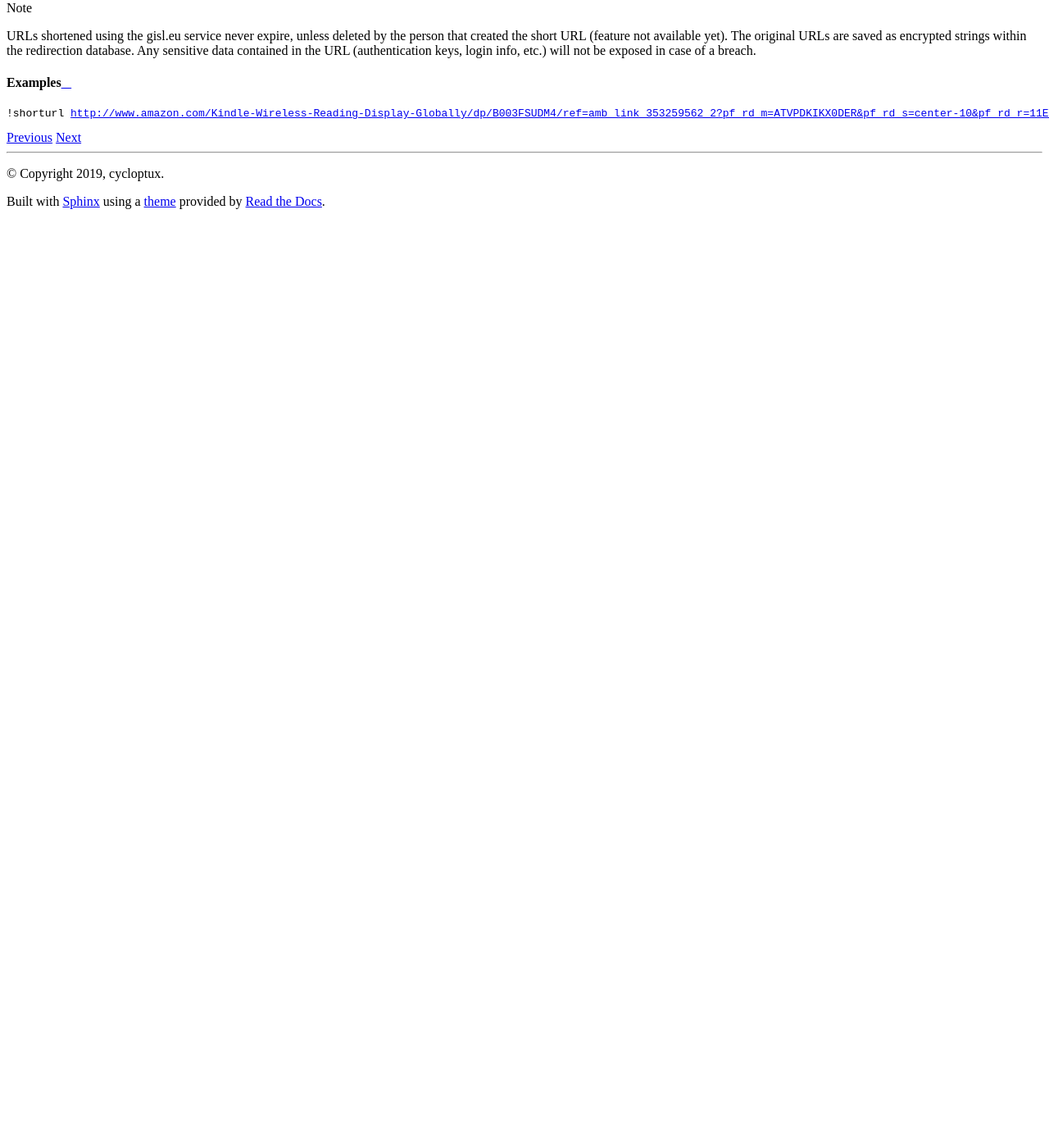
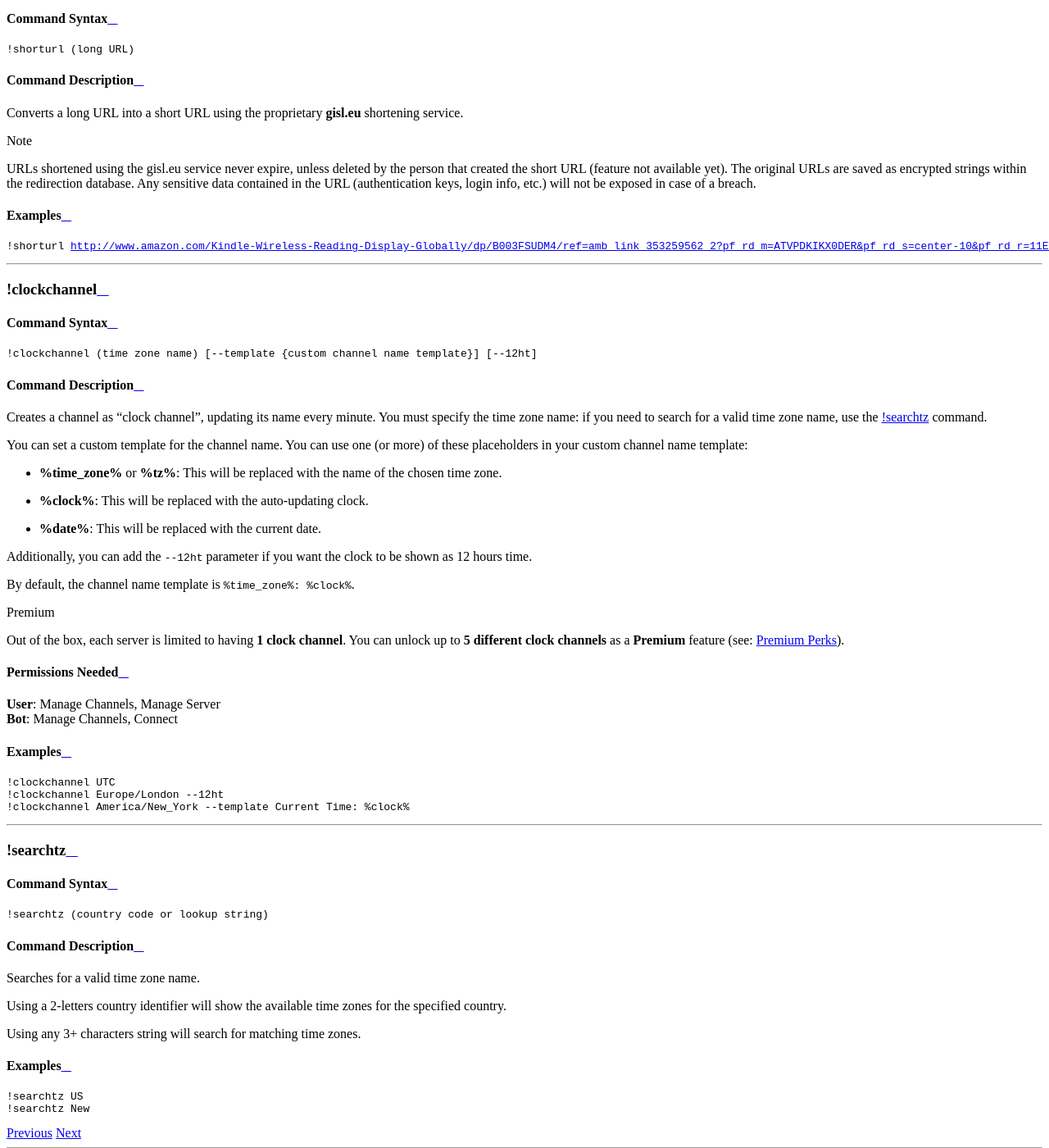
Before and after one commit to cycloptux/GiselleBot-Documentation, a Sphinx documentation site: the page built from docs/source/utility/util.rst, in a window 1280 px wide and 1400 px high, scrolled down 13387 px. Shown: the whole window at 82% size. Built offline with Sphinx 7.4.7 and the Read the Docs theme 2.0.0, drawn with Linux system fonts in a browser that asks for light colours; before the commit the page ends 13650 px from its top, so only the background shows below that; some of the changed text lies outside the part shown.

Commit message:
New updates.

```diff
--- a/docs/source/moderation_and_administration/automoderator.rst
+++ b/docs/source/moderation_and_administration/automoderator.rst
@@ -22,6 +22,7 @@ Supported Triggers
 * **NSFW Images**: recognizes possible NSFW images sent by posting URLs in a message, or using message attachments, and triggers if at least one of the images posted is over the NSFW threshold for the server. Refer to :ref:`nsfwjs` for a deeper explanation of this detection system, and to :ref:`nsfwthreshold` to configure the server threshold.
 * **QR Codes**: recognizes QR codes contained in images sent by posting URLs in a message, or using message attachments, and triggers if at least one of the images posted is confirmed to contain a QR code. This check works on **both screenshots and pictures** (taken by a camera/webcam), even though the recognition rate of pictures may be affected by the quality of the image.
 * **Anti-Raid**: counts the number of users (either new, or existing users leaving and re-joining) joining your server within a certain span of time and triggers if the number server joins is over a threshold. The default (allowed) threshold pair is **5** users in **15** seconds, but can be configured in each server.
+* **Anti-Young Accounts**: checks the Discord account age (time from the account creation date) of each user joining your server and triggers if the account age is lower than a set threshold. The default threshold is **1 hour**, but can be configured in each server.
 
 .. note::
     Discord lag or connection problems can cause Anti-Spam and Anti-Attachment Spam false positives.
@@ -41,7 +42,7 @@ Supported Actions
 
 * **Automatic deletion of the offending message**.
 * **Auto-warn**: Automatically apply a generic warning on the offending user. Specify a rule with the dedicated option.
-* **Auto-mute**: Automatically mute the offending user. The applied mute is a temporary, 2 hours long, mute.
+* **Auto-mute**: Automatically mute the offending user. By default, the applied mute is a temporary (2 hours long) mute, but can be configured for each moderation trigger.
 * **Auto-kick**: Automatically kick the offending user.
 * **Auto-ban**: Automatically ban the offending user.
 
--- a/docs/source/utility/util.rst
+++ b/docs/source/utility/util.rst
@@ -688,3 +688,79 @@ Examples
 .. parsed-literal::
 
     |bot_prefix|\ shorturl http://www.amazon.com/Kindle-Wireless-Reading-Display-Globally/dp/B003FSUDM4/ref=amb_link_353259562_2?pf_rd_m=ATVPDKIKX0DER&pf_rd_s=center-10&pf_rd_r=11EYKTN682A79T370AM3&pf_rd_t=201&pf_rd_p=1270985982&pf_rd_i=B002Y27P3M
+
+....
+
+.. _clockchannel:
+
+|bot_prefix|\ clockchannel
+--------------------------
+
+Command Syntax
+^^^^^^^^^^^^^^
+.. parsed-literal::
+
+    |bot_prefix|\ clockchannel (time zone name) [--template {custom channel name template}] [--12ht]
+
+Command Description
+^^^^^^^^^^^^^^^^^^^
+
+Creates a channel as "clock channel", updating its name every minute. You must specify the time zone name: if you need to search for a valid time zone name, use the :ref:`searchtz` command.
+
+You can set a custom template for the channel name. You can use one (or more) of these placeholders in your custom channel name template:
+
+* **%time\_zone%** or **%tz%**: This will be replaced with the name of the chosen time zone.
+* **%clock%**: This will be replaced with the auto-updating clock.
+* **%date%**: This will be replaced with the current date.
+
+Additionally, you can add the ``--12ht`` parameter if you want the clock to be shown as 12 hours time.
+
+By default, the channel name template is ``%time_zone%: %clock%``.
+
+.. admonition:: Premium
+
+    Out of the box, each server is limited to having **1 clock channel**. You can unlock up to **5 different clock channels** as a **Premium** feature (see: :ref:`premium-perks`).
+
+
+Permissions Needed
+^^^^^^^^^^^^^^^^^^
+| **User**: Manage Channels, Manage Server
+| **Bot**: Manage Channels, Connect
+
+
+Examples
+^^^^^^^^
+.. parsed-literal::
+
+    |bot_prefix|\ clockchannel UTC
+    |bot_prefix|\ clockchannel Europe/London --12ht
+    |bot_prefix|\ clockchannel America/New_York --template Current Time: %clock%
+
+....
+
+.. _searchtz:
+
+|bot_prefix|\ searchtz
+----------------------
+
+Command Syntax
+^^^^^^^^^^^^^^
+.. parsed-literal::
+
+    |bot_prefix|\ searchtz (country code or lookup string)
+
+Command Description
+^^^^^^^^^^^^^^^^^^^
+
+Searches for a valid time zone name.
+
+Using a 2-letters country identifier will show the available time zones for the specified country.
+
+Using any 3+ characters string will search for matching time zones.
+
+Examples
+^^^^^^^^
+.. parsed-literal::
+
+    |bot_prefix|\ searchtz US
+    |bot_prefix|\ searchtz New
```
